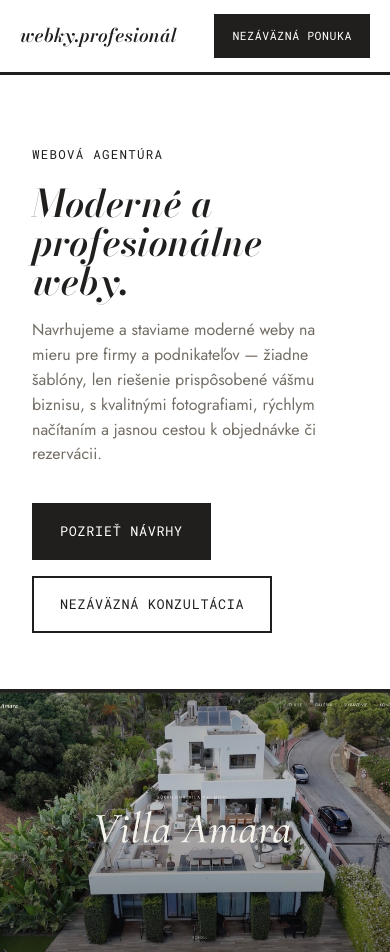
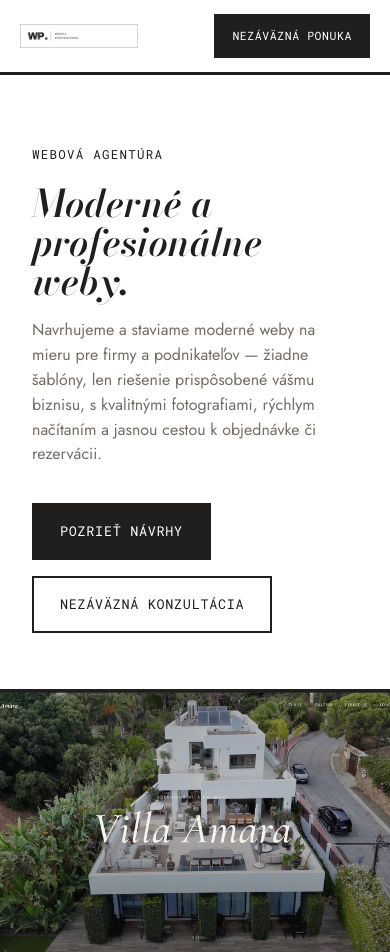
Before and after one commit to webkyprofesional/webkyprofesional, a plain HTML site: page index.html in a window 390 px wide. Shown: the top 952 px of the page. Drawn offline with nearby package versions, Linux system fonts and the light colour scheme.

Commit message:
Add brand logo and favicon
Replaces the text-based wordmark in the nav with the actual
"WP." horizontal logo, and sets a proper browser-tab favicon
(32px + apple-touch-icon) using the brand's monogram mark.

Co-Authored-By: Claude Sonnet 5 <noreply@anthropic.com>

```diff
--- a/index.html
+++ b/index.html
@@ -5,6 +5,9 @@
 <meta name="viewport" content="width=device-width, initial-scale=1">
 <title>Webky Profesionál</title>
 <meta name="description" content="Webová agentúra Webky Profesionál — moderné weby na mieru pre firmy a podnikateľov.">
+<link rel="icon" type="image/png" sizes="32x32" href="/assets/brand/favicon-32.png">
+<link rel="icon" type="image/png" sizes="352x352" href="/assets/brand/favicon-352.png">
+<link rel="apple-touch-icon" sizes="180x180" href="/assets/brand/apple-touch-icon.png">
 <link rel="preconnect" href="https://fonts.googleapis.com">
 <link rel="preconnect" href="https://fonts.gstatic.com" crossorigin>
 <link href="https://fonts.googleapis.com/css2?family=Bodoni+Moda:ital,opsz,wght@0,6..96,400..900;1,6..96,400..900&family=Jost:wght@400;500;600;700&family=Roboto+Mono:wght@400;500;700&display=swap" rel="stylesheet">
@@ -87,15 +90,15 @@
     border-bottom:3px solid var(--ink);
   }
   .nav-inner{display:flex; align-items:center; justify-content:space-between; padding:18px 32px; flex-wrap:wrap; row-gap:10px;}
-  .brand{text-decoration:none; color:var(--ink); font-family:"Bodoni Moda",serif; font-style:italic; font-weight:600; font-size:23px; text-transform:none; letter-spacing:.01em;}
-  .brand span{color:var(--ink);}
+  .brand{display:flex; align-items:center; text-decoration:none;}
+  .brand img{height:32px; width:auto; display:block;}
   .navlinks{display:flex; align-items:center; gap:34px;}
   .navlinks a:not(.btn){font-size:14px; text-decoration:none; color:var(--ink); font-weight:600;}
   .navlinks a:not(.btn):hover{color:var(--ink);}
   @media (max-width:860px){ .navlinks a:not(.btn):not(.btn-fill){display:none;} }
   @media (max-width:480px){
     .nav-inner{padding:14px 20px;}
-    .brand{font-size:19px;}
+    .brand img{height:24px;}
     .navlinks .btn-fill{padding:11px 16px; font-size:11.5px;}
   }
 
@@ -281,7 +284,7 @@
 
 <header class="nav">
   <div class="nav-inner wrap">
-    <a class="brand" href="#top">webky<span>.</span>profesionál</a>
+    <a class="brand" href="#top"><img src="assets/brand/logo-horizontal.png" alt="Webky Profesionál"></a>
     <nav class="navlinks">
       <a href="#ukazky">Ukážky</a>
       <a href="#redakcny-system">Redakčný systém</a>
```
Also changed, not shown: assets/brand/apple-touch-icon.png (added), assets/brand/favicon-32.png (added), assets/brand/favicon-352.png (added), assets/brand/logo-horizontal.png (added), 1 other file.
